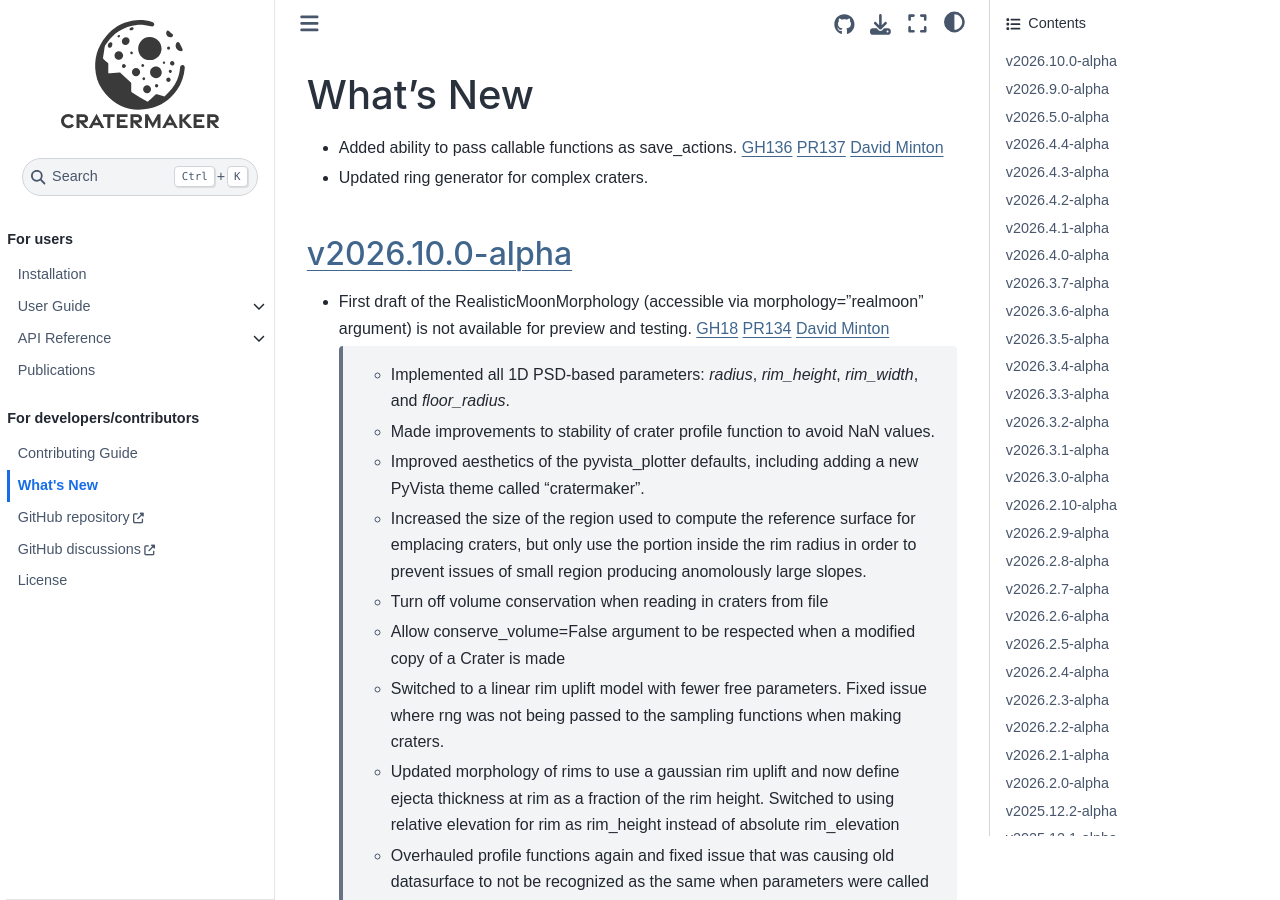
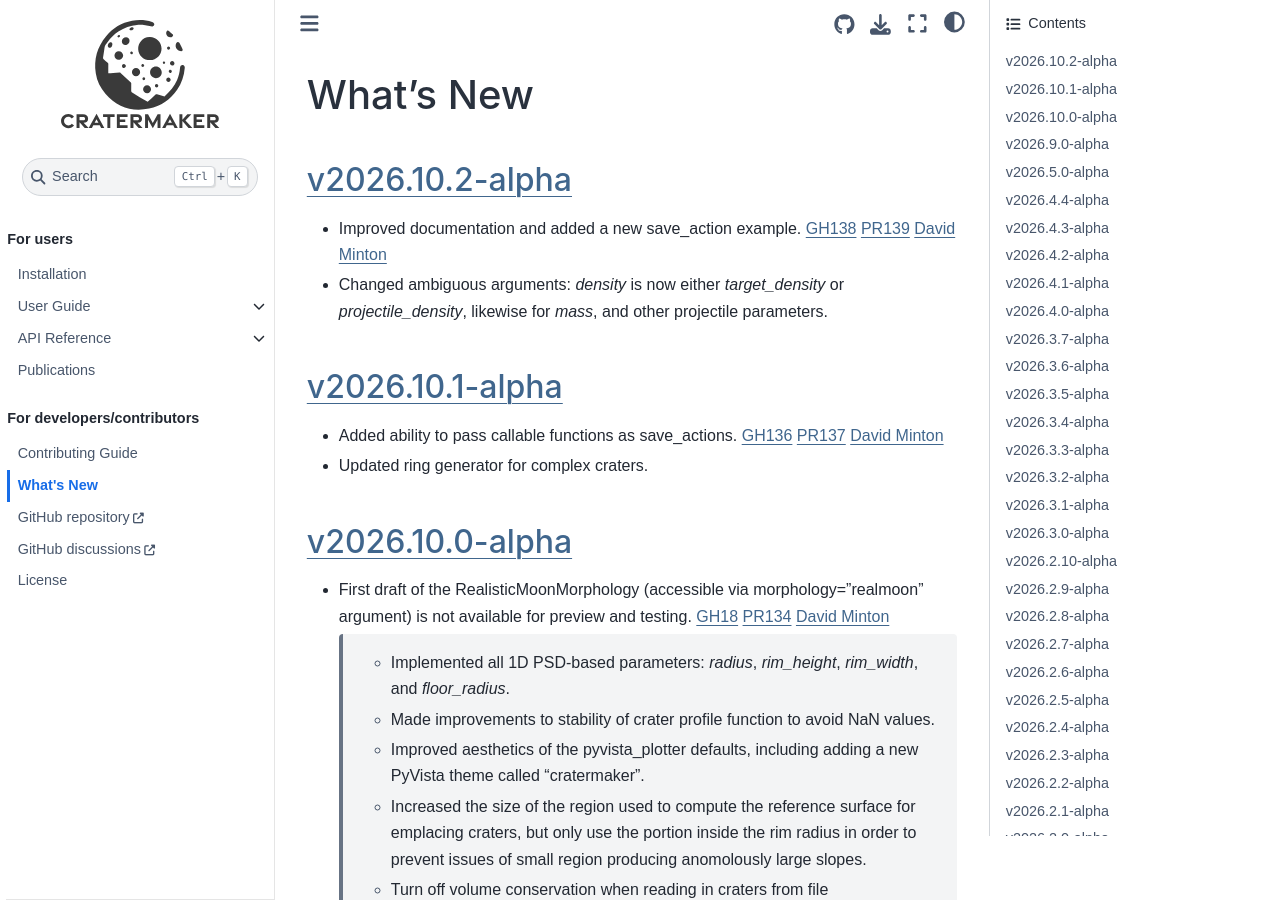
Before and after one commit to MintonGroup/cratermaker, a Sphinx documentation site: the page built from docs/whats-new.rst, in a window 1280 px wide and 900 px high. Built offline with Sphinx 7.4.7 and the Sphinx Book theme 1.1.4, drawn with Linux system fonts in a browser that asks for light colours; pages that are not in the unit, such as notebooks, are missing from menus; the version number could not be read and is left out; some of the changed text lies outside the part shown.

Commit message:
Updated changelog

```diff
--- a/docs/whats-new.rst
+++ b/docs/whats-new.rst
@@ -3,7 +3,18 @@
 What's New
 ==========
 
+:release:`v2026.10.2-alpha`
+---------------------------
+.. _whats-new.2026.10.2-alpha:
+
+- Improved documentation and added a new save_action example. :issue:`138` :pull:`139` `David Minton`_
+- Changed ambiguous arguments: `density` is now either `target_density` or `projectile_density`, likewise for `mass`, and other projectile parameters.
+
 .. _whats-new.2026.10.1-alpha:
+
+:release:`v2026.10.1-alpha`
+---------------------------
+
 
 - Added ability to pass callable functions as save_actions. :issue:`136` :pull:`137` `David Minton`_
 - Updated ring generator for complex craters.
```
Also changed, not shown: other parts of docs/whats-new.rst (+1 -1 lines).
